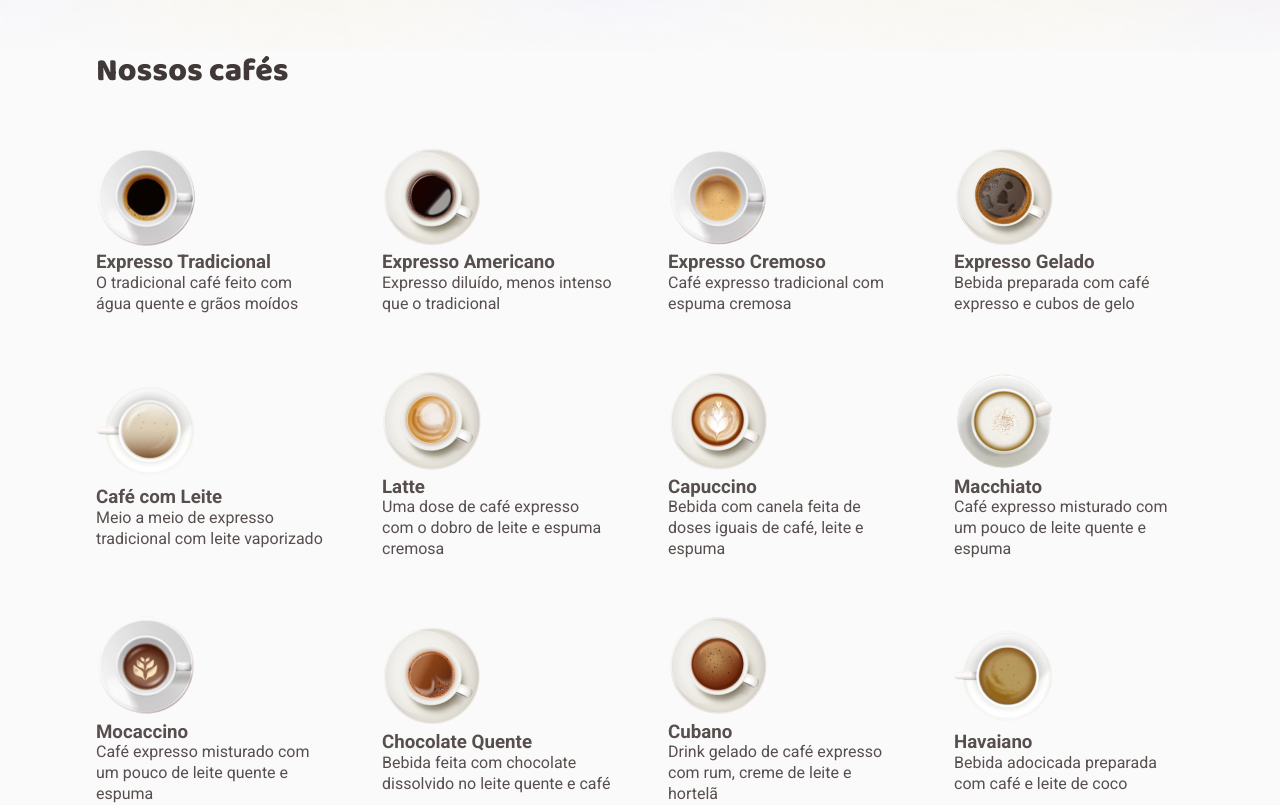
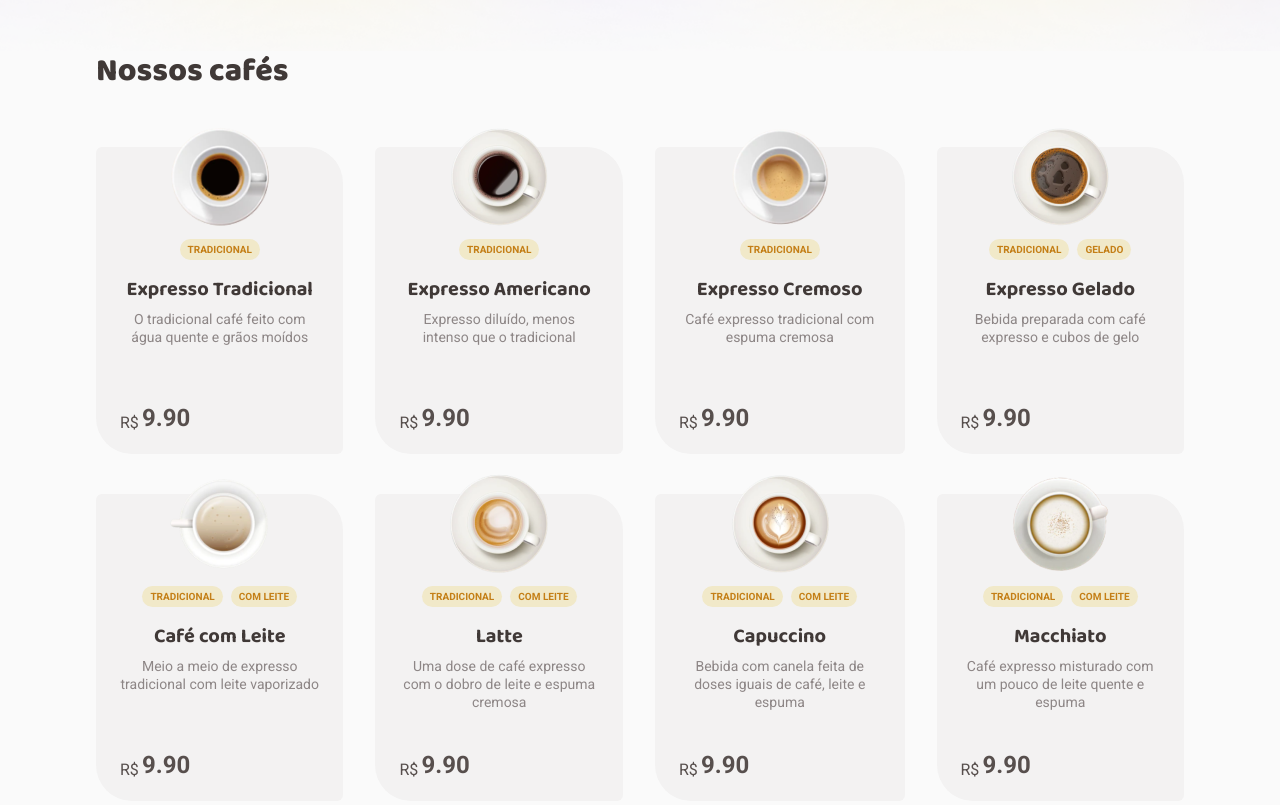
Before and after one commit to Robson16/coffee-delivery, a React (Vite) app: page / in a window 1280 px wide. Shown: the part 600-1405 px from the top of the page. Built offline with nearby package versions, Linux system fonts and the light colour scheme.

Commit message:
feat: card component for the cafe, with image and information

```diff
--- a/src/Pages/Home/index.tsx
+++ b/src/Pages/Home/index.tsx
@@ -4,6 +4,7 @@ import { useTheme } from 'styled-components'
 import { coffees } from '../../../data.json'
 import CoffeeImage from '../../assets/coffee-image.png'
 import { CoffeeList, Intro, IntroContent } from './styles'
+import { Card } from '../../components/Card'
 
 export function Home() {
   const theme = useTheme()
@@ -71,11 +72,7 @@ export function Home() {
 
         <div>
           {coffees.map((coffee) => (
-            <div key={coffee.id}>
-              <img src={coffee.image} alt={coffee.title} />
-              <h3>{coffee.title}</h3>
-              <p>{coffee.description}</p>
-            </div>
+            <Card key={coffee.id} coffee={coffee} />
           ))}
         </div>
       </CoffeeList>
--- a/src/Pages/Home/styles.ts
+++ b/src/Pages/Home/styles.ts
@@ -105,7 +105,7 @@ export const CoffeeList = styled.section`
     grid-template-columns: repeat(1, 1fr);
     align-items: center;
     justify-content: space-between;
-    gap: 3.5rem; // 56px
+    gap: 2.5rem 2rem; // 40px 32px
     margin-top: 3.4rem; // 54px
     margin-bottom: 6.75rem; // 108px
 
--- a/src/components/Card/index.tsx
+++ b/src/components/Card/index.tsx
@@ -0,0 +1,46 @@
+import {
+  Actions,
+  CoffeeImage,
+  Container,
+  Description,
+  Infos,
+  Order,
+  Price,
+  Tags,
+  Title,
+} from './styles'
+
+interface CardProps {
+  coffee: {
+    id: string
+    title: string
+    description: string
+    tags: string[]
+    price: number
+    image: string
+  }
+}
+
+export function Card({ coffee }: CardProps) {
+  return (
+    <Container>
+      <CoffeeImage src={coffee.image} alt={coffee.title} />
+      <Infos>
+        <Tags>
+          {coffee.tags.map((tag) => {
+            return <span>{tag}</span>
+          })}
+        </Tags>
+        <Title>{coffee.title}</Title>
+        <Description>{coffee.description}</Description>
+      </Infos>
+      <Actions>
+        <Price>
+          <span>R$</span>
+          <span>{coffee.price.toFixed(2)}</span>
+        </Price>
+        <Order>{/* TODO: Ações de adicionar ao carrinho */}</Order>
+      </Actions>
+    </Container>
+  )
+}
--- a/src/components/Card/styles.ts
+++ b/src/components/Card/styles.ts
@@ -0,0 +1,89 @@
+import styled from 'styled-components'
+
+export const Container = styled.div`
+  height: 100%;
+  display: flex;
+  flex-direction: column;
+  padding: 0 1.5rem 1.25rem 1.5rem;
+  border-radius: 6px 36px 6px 36px;
+  background-color: ${(props) => props.theme.colors['base-card']};
+`
+
+export const CoffeeImage = styled.img`
+  margin-top: -20px;
+  max-width: 120px;
+  max-height: 120px;
+  align-self: center;
+`
+
+export const Infos = styled.div`
+  min-height: 9rem;
+`
+
+export const Tags = styled.div`
+  margin-top: 0.75rem;
+  display: flex;
+  align-items: center;
+  justify-content: center;
+  gap: 0.5rem;
+
+  span {
+    padding: 0.25rem 0.5rem;
+    font-size: ${(props) => props.theme.typography.tag.size};
+    line-height: ${(props) => props.theme.typography.tag.lineHeight};
+    font-weight: 700;
+    text-transform: uppercase;
+    border-radius: 100px;
+    color: ${(props) => props.theme.colors['yellow-dark']};
+    background-color: ${(props) => props.theme.colors['yellow-light']};
+  }
+`
+
+export const Title = styled.h3`
+  margin-top: 1rem;
+  font-family: ${(props) => props.theme.typography.fontFamily.baloo2};
+  font-size: ${(props) => props.theme.typography.title['title-s'].size};
+  line-height: ${(props) => props.theme.typography.title['title-s'].lineHeight};
+  font-weight: 700;
+  color: ${(props) => props.theme.colors['base-subtitle']};
+  text-align: center;
+`
+
+export const Description = styled.p`
+  margin-top: 0.5rem;
+  font-size: ${(props) => props.theme.typography.text['text-s'].size};
+  line-height: ${(props) => props.theme.typography.text['text-s'].lineHeight};
+  color: ${(props) => props.theme.colors['base-label']};
+  text-align: center;
+`
+
+export const Actions = styled.div`
+  margin-top: 2rem;
+  display: flex;
+  align-items: center;
+  justify-content: space-between;
+`
+
+export const Price = styled.div`
+  display: flex;
+  align-items: flex-end;
+  gap: 0.2rem;
+  color: ${(props) => props.theme.colors['base-text']};
+
+  span {
+    &:first-child {
+      font-size: ${(props) => props.theme.typography.text['text-m'].size};
+      line-height: ${(props) =>
+        props.theme.typography.text['text-m'].lineHeight};
+    }
+
+    &:last-child {
+      font-size: ${(props) => props.theme.typography.title['title-m'].size};
+      line-height: ${(props) =>
+        props.theme.typography.title['title-m'].lineHeight};
+      font-weight: 700;
+    }
+  }
+`
+
+export const Order = styled.div``
```
